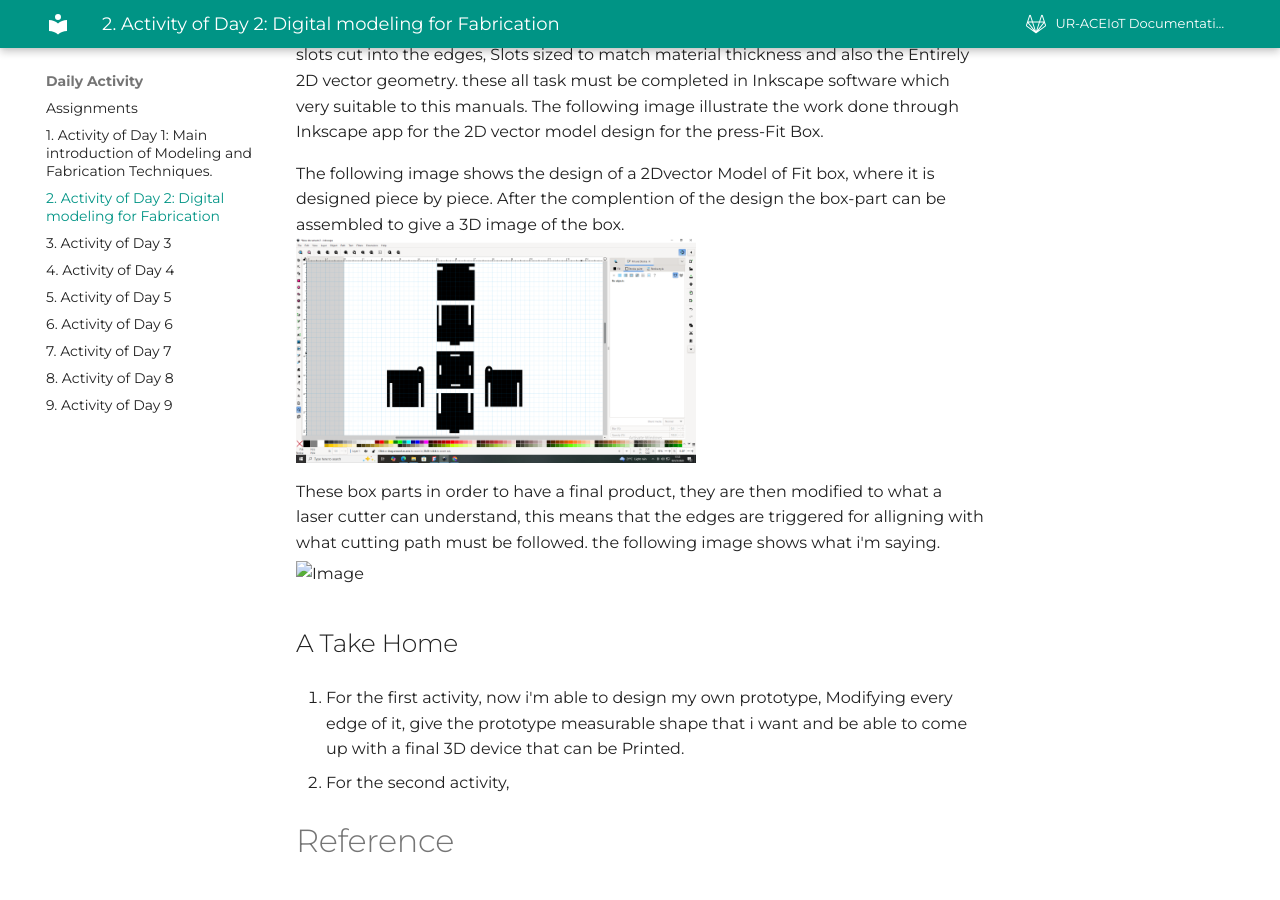
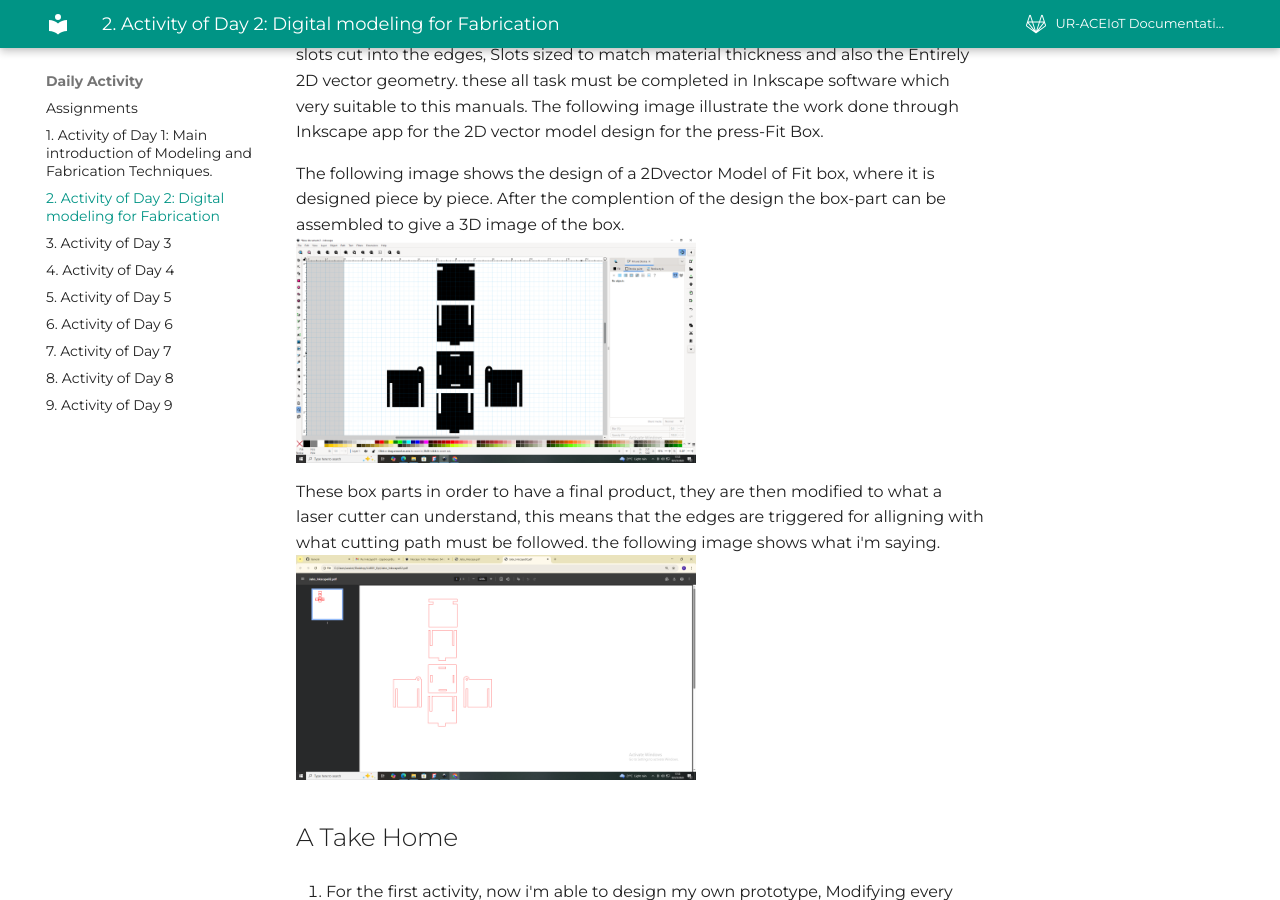
Before and after one commit to izesa/Modeling-and-Fabrication-Techniques, an MkDocs documentation site: the page built from docs/Daily-Activity/day_2.md, in a window 1280 px wide and 900 px high, scrolled down 2153 px. Built offline with MkDocs 1.6.1 and Material for MkDocs 9.7.7, drawn with Linux system fonts in a browser that asks for light colours.

Commit message:
modified:   docs/Daily-Activity/day_2.md

```diff
--- a/docs/Daily-Activity/day_2.md
+++ b/docs/Daily-Activity/day_2.md
@@ -42,7 +42,7 @@ The following image shows the design of a 2Dvector Model of Fit box, where it is
 
 
 These box parts in order to have a final product, they are then modified to what a laser cutter can understand, this means that the edges are triggered for alligning with what cutting path must be followed. the following image shows what i'm saying.
-![Image](../images/Jabo_inkscape02_pdf.png){ width=400 Height=300 align=middle }
+![Image](../images/Jabo_Inkscape02_pdf.png){ width=400 Height=300 align=middle }
 
 
 ## A Take Home
```
